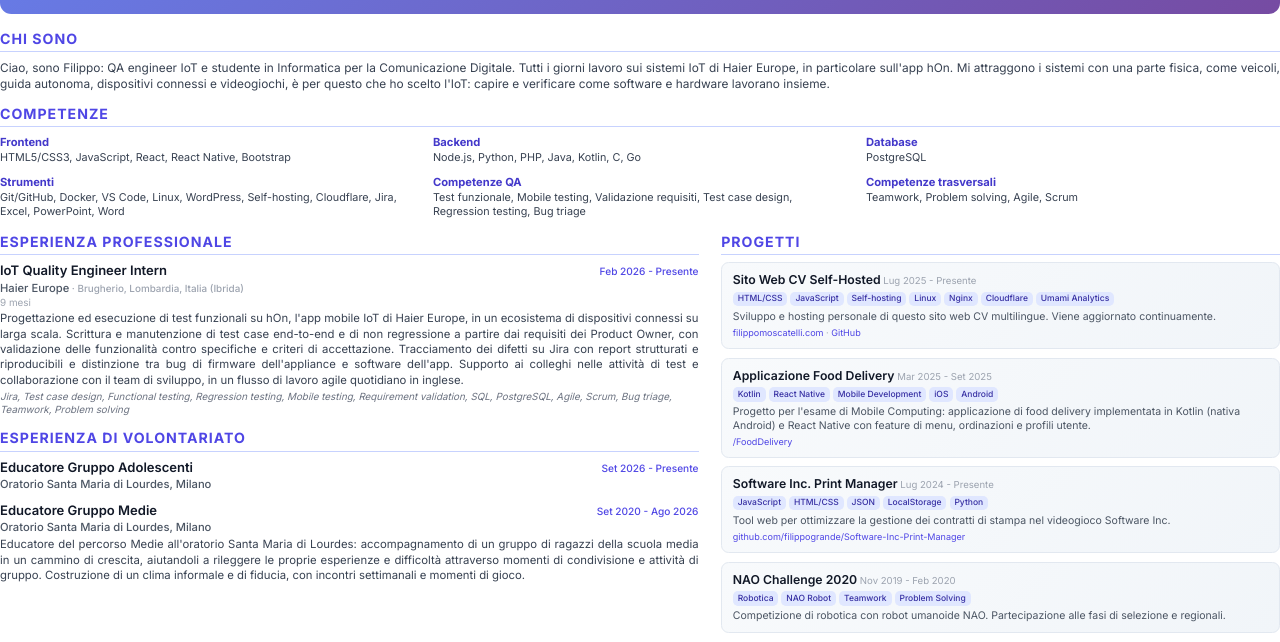
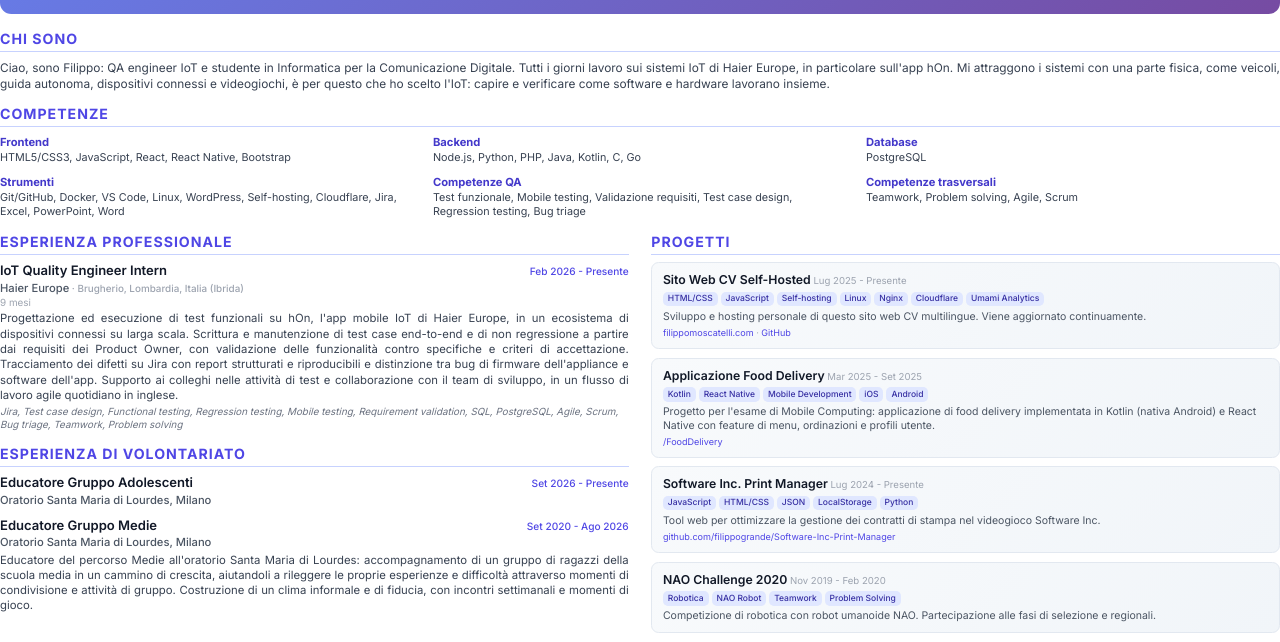
Before and after one commit to filippogrande/Filippomoscatelli, a plain HTML site: page print-cv.html in a window 1280 px wide. Shown: the part 103-745 px from the top of the page. Drawn offline with Linux system fonts and the light colour scheme.

Commit message:
Balance the two columns 50/50 after the swap

```diff
--- a/css/print-cv.css
+++ b/css/print-cv.css
@@ -3,8 +3,8 @@
  * Non viene caricato dal sito.
  *
  * Ordine: header in stile sito → Chi Sono → Competenze (3 colonne) → corpo su
- * due colonne (sinistra: Esperienza + Progetti; destra: Istruzione +
- * Volontariato + Lingue). Tutto pensato per stare in una pagina A4.
+ * due colonne bilanciate (sinistra: Esperienza Professionale + Volontariato;
+ * destra: Progetti + Istruzione + Lingue). Tutto pensato per una pagina A4.
  */
 
 @page {
@@ -258,10 +258,10 @@ body {
   line-height: 1.32;
 }
 
-/* ---------------- Corpo a due colonne ---------------- */
+/* ---------------- Corpo a due colonne bilanciate ---------------- */
 .cv-body {
   display: grid;
-  grid-template-columns: 1.25fr 1fr;
+  grid-template-columns: 1fr 1fr;
   gap: 6mm;
   align-items: start;
 }
```
